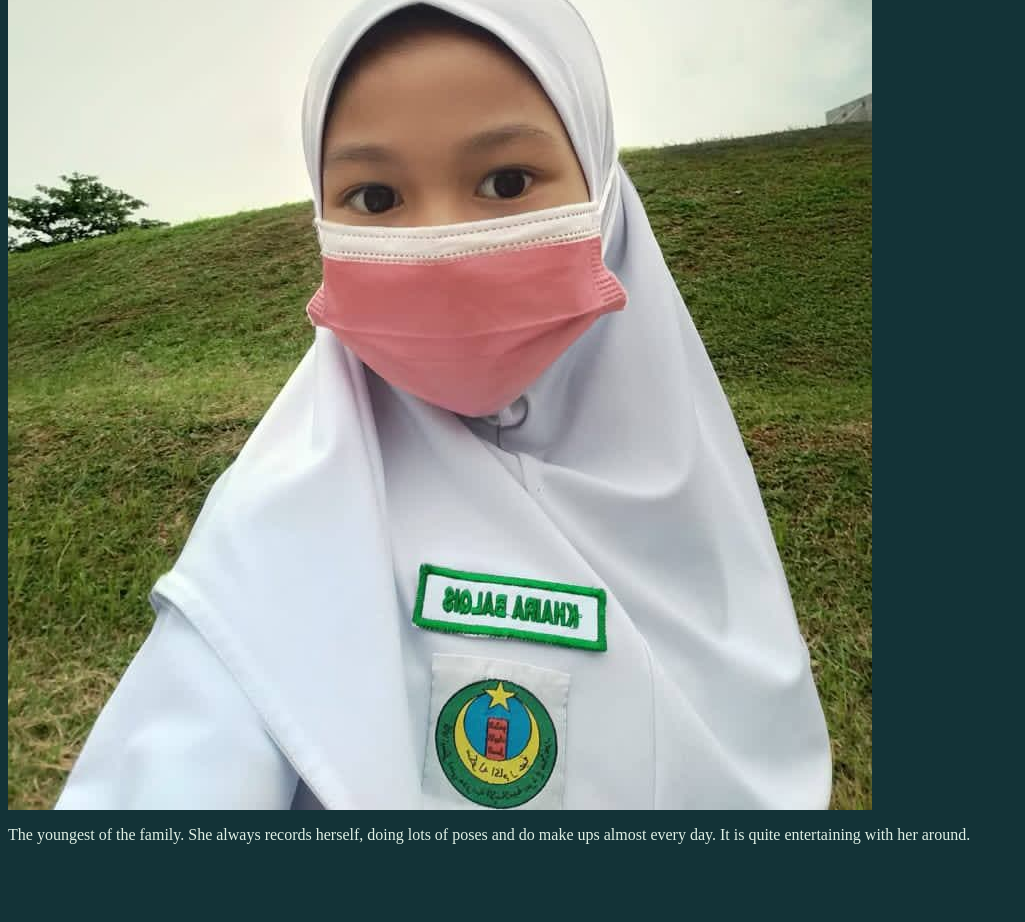
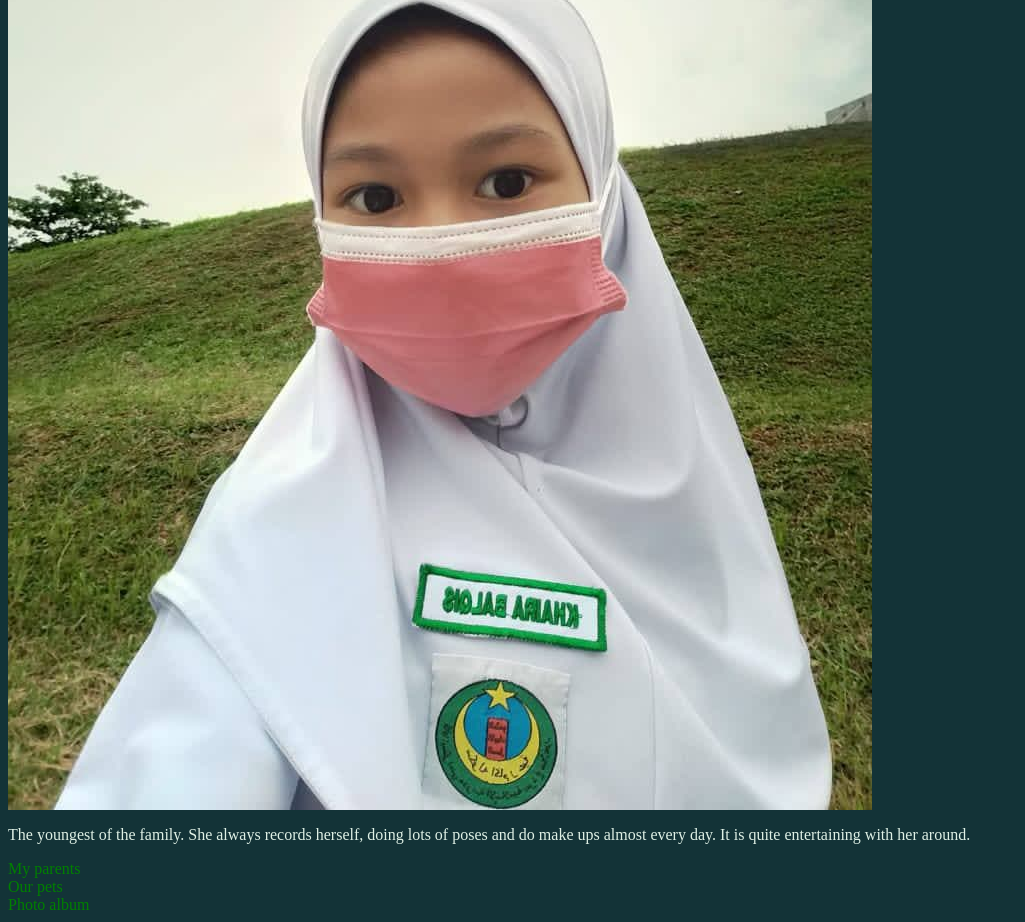
Before and after one commit to jarisjamsyir/family, a plain HTML site: page siblings.html in a window 1280 px wide. Shown: the part 4194-5116 px from the top of the page, without its empty margins (0-1025 px from the left). Before the commit the page ends 5054 px from the top, so only its background shows below. Drawn offline with Linux system fonts and the light colour scheme.

Commit message:
Update siblings.html

```diff
--- a/siblings.html
+++ b/siblings.html
@@ -34,5 +34,9 @@
 
 <p>The youngest of the family. She always records herself, doing lots of poses and do make ups almost every day. It is quite entertaining with her around.</p>
 
+<a href="parents.html">My parents</a> <br>
+<a href="pets.html">Our pets</a> <br>
+<a href="familypictures.html">Photo album</a>
+
 </body>
 </html>
```
